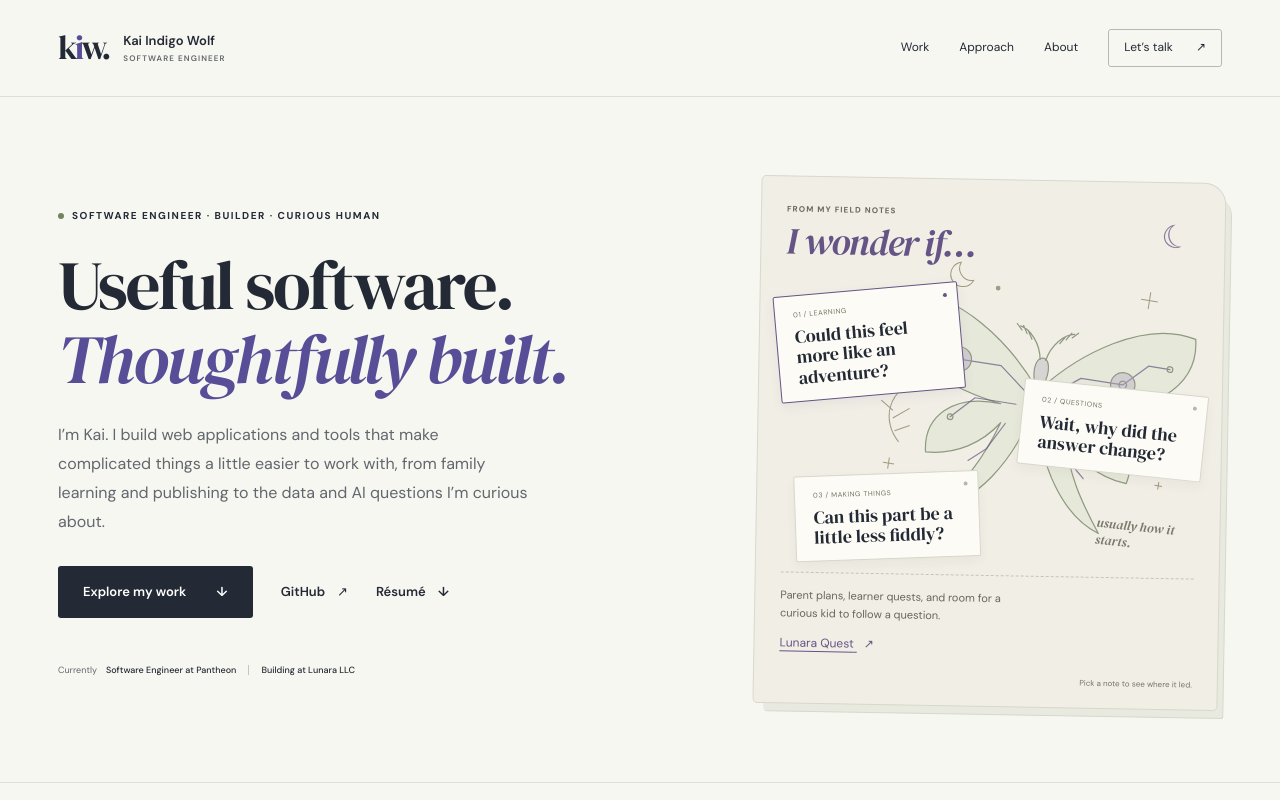
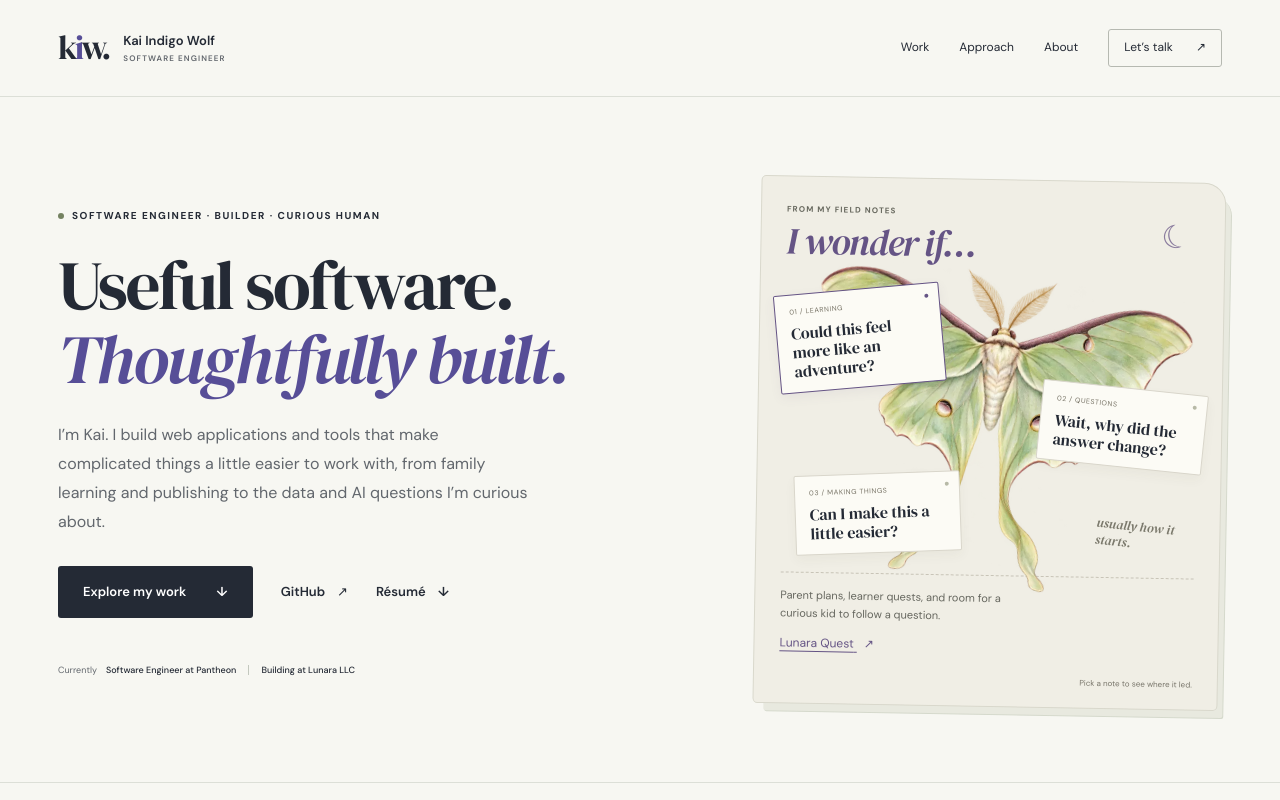
Before and after one commit to IndigoW0lf/ux-portfolio, a React (Create React App) app: page /#/ in a window 1280 px wide. Shown: the top 800 px of the page. Built offline with nearby package versions, Linux system fonts and the light colour scheme.

Commit message:
Replace hero sketch with a painted luna moth (#5)

```diff
--- a/src/App.css
+++ b/src/App.css
@@ -1818,35 +1818,19 @@
 }
 .notes-moth {
   position: absolute;
-  width: 82%;
+  width: 94%;
   height: auto;
-  left: 20%;
-  top: -15px;
-  color: #8e9a80;
+  left: 3%;
+  top: -8px;
   transform: rotate(8deg);
-}
-.moth-wing {
-  fill: #dfe4d1;
-  fill-opacity: 0.52;
-}
-.moth-eye {
-  fill: #b2a6c2;
-  fill-opacity: 0.42;
-}
-.moth-trace {
-  stroke: var(--thread-ink);
-  opacity: 0.7;
-}
-.notes-stars {
-  color: #a29a81;
 }
 .thread-note {
   position: absolute;
   z-index: 1;
-  width: 185px;
-  min-height: 79px;
+  width: 166px;
+  min-height: 72px;
   text-align: left;
-  padding: 13px 18px 12px;
+  padding: 11px 14px;
   border: 1px solid #d9d6cb;
   border-radius: 2px;
   background: #fcfbf5;
@@ -1880,8 +1864,8 @@
 .thread-question {
   display: block;
   font-family: var(--serif);
-  font-size: 18px;
-  line-height: 1.15;
+  font-size: 16px;
+  line-height: 1.2;
   font-weight: 400;
 }
 .thread-pin {
@@ -1966,9 +1950,9 @@
     padding: 22px 18px 16px;
   }
   .thread-note {
-    width: 160px;
-    padding-left: 13px;
-    padding-right: 13px;
+    width: 148px;
+    padding-left: 12px;
+    padding-right: 12px;
   }
   .thread-question {
     font-size: 16px;
@@ -1990,9 +1974,9 @@
     padding: 20px 19px 16px;
   }
   .thread-note {
-    width: 159px;
-    min-height: 78px;
-    padding: 12px 14px;
+    width: 145px;
+    min-height: 72px;
+    padding: 10px 12px;
   }
   .thread-question {
     font-size: 16px;
@@ -2029,10 +2013,10 @@
 
 @media (max-width: 700px) {
   .notes-moth {
-    width: 70%;
-    left: 36%;
-    top: -8px;
-    transform: none;
+    width: 96%;
+    left: 2%;
+    top: 0;
+    transform: rotate(5deg);
   }
   .notes-aside {
     display: none;
--- a/src/components/CuriosityNotes.js
+++ b/src/components/CuriosityNotes.js
@@ -1,5 +1,6 @@
 import React, { useState } from "react";
 import { Link } from "react-router-dom";
+import lunaMoth from "../assets/identity/luna-moth-watercolor.webp";
 
 const threads = [
   {
@@ -23,65 +24,13 @@ const threads = [
   {
     id: "making",
     label: "Making things",
-    question: "Can this part be a little less fiddly?",
+    question: "Can I make this a little easier?",
     project: "The Lunara Edit",
     path: "/projects/the-lunara-edit",
     detail:
       "The publishing tools and checks behind a small business with a lot of moving pieces.",
   },
 ];
-
-function CircuitMoth() {
-  return (
-    <svg
-      className="notes-moth"
-      viewBox="0 0 360 310"
-      fill="none"
-      aria-hidden="true"
-    >
-      <g
-        stroke="currentColor"
-        strokeWidth="1.3"
-        strokeLinecap="round"
-        strokeLinejoin="round"
-      >
-        <path
-          className="moth-wing"
-          d="M178 139C144 97 80 48 23 61C12 110 55 149 143 161C91 158 64 187 72 224C105 222 130 205 146 181C133 225 118 248 93 281C134 268 164 221 178 165Z"
-        />
-        <path
-          className="moth-wing"
-          d="M182 139C216 97 280 48 337 61C348 110 305 149 217 161C269 158 296 187 288 224C255 222 230 205 214 181C227 225 242 248 267 281C226 268 196 221 182 165Z"
-        />
-        <path
-          d="M176 136C169 117 174 106 180 106C186 106 191 117 184 136L187 171L180 190L173 171Z"
-          fill="#746a91"
-          fillOpacity=".2"
-        />
-        <path d="M177 108C174 91 162 78 151 76M183 108C186 91 198 78 209 76M153 80L147 74M159 83L154 75M165 88L160 80M207 80L213 74M201 83L206 75M195 88L200 80" />
-        <path
-          className="moth-trace"
-          d="M168 145L137 121H92L68 97H45M192 145L223 121H268L292 97H315M159 159H115L92 183M201 159H245L268 183M151 181L135 211L118 226M209 181L225 211L242 226"
-        />
-        <circle className="moth-eye" cx="92" cy="121" r="13" />
-        <circle className="moth-eye" cx="268" cy="121" r="13" />
-        <circle cx="92" cy="121" r="4" />
-        <circle cx="268" cy="121" r="4" />
-        <circle cx="45" cy="97" r="3" />
-        <circle cx="315" cy="97" r="3" />
-        <circle cx="92" cy="183" r="3" />
-        <circle cx="268" cy="183" r="3" />
-      </g>
-      <g className="notes-stars" stroke="currentColor" strokeWidth="1.1">
-        <path d="M282 19V37M273 28H291M35 236V248M29 242H41M322 217V225M318 221H326" />
-        <path d="M78 19A13 13 0 1 0 94 36A13 13 0 0 1 78 19Z" />
-        <circle cx="121" cy="40" r="2" fill="currentColor" />
-        <circle cx="314" cy="165" r="1.5" fill="currentColor" />
-        <path d="M54 151C22 164 20 198 42 218M31 186L17 177M32 194L48 181M36 207L51 199" />
-      </g>
-    </svg>
-  );
-}
 
 export default function CuriosityNotes() {
   const [activeId, setActiveId] = useState(threads[0].id);
@@ -100,7 +49,15 @@ export default function CuriosityNotes() {
         </span>
       </div>
       <div className="notes-desk">
-        <CircuitMoth />
+        <img
+          className="notes-moth"
+          src={lunaMoth}
+          alt="Watercolor luna moth with pale sage wings, plum edges, and long trailing tails."
+          width="900"
+          height="750"
+          fetchPriority="high"
+          decoding="async"
+        />
         <div
           className="notes-threads"
           role="group"
--- a/src/data/projects.js
+++ b/src/data/projects.js
@@ -435,7 +435,7 @@ export const projects = [
     stack: ["Python", "REST APIs", "Markdown"],
     source: repo("Trello_API"),
     problem:
-      "Once a plan is written, copying every heading and checklist item into Trello feels like doing the same work twice. This script handles that fiddly part.",
+      "Once a plan is written, copying every heading and checklist item into Trello feels like doing the same work twice. This script handles that repetitive part.",
     approach:
       "The first line of a Markdown file selects a mapped Trello list. The parser converts the remaining Markdown to HTML, then interprets second-level headings as cards, third-level headings as checklists, and list items as tasks. Separate request helpers create each Trello object in order, passing the returned card and checklist IDs into the next operation.",
     outcome:
```
Also changed, not shown: src/assets/identity/luna-moth-watercolor.webp (added), 4 other files (tests, documents, lock files or other folders).
